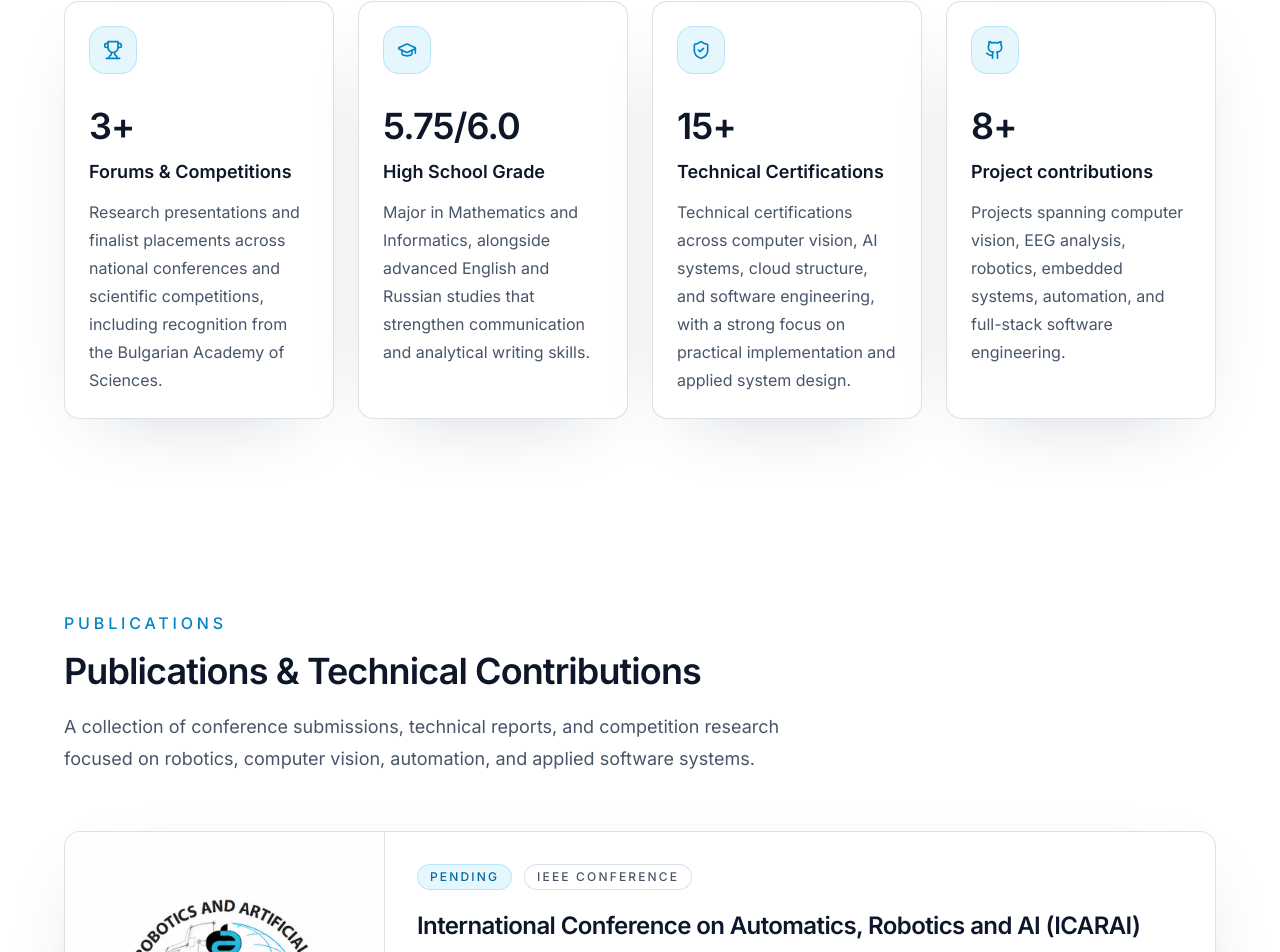
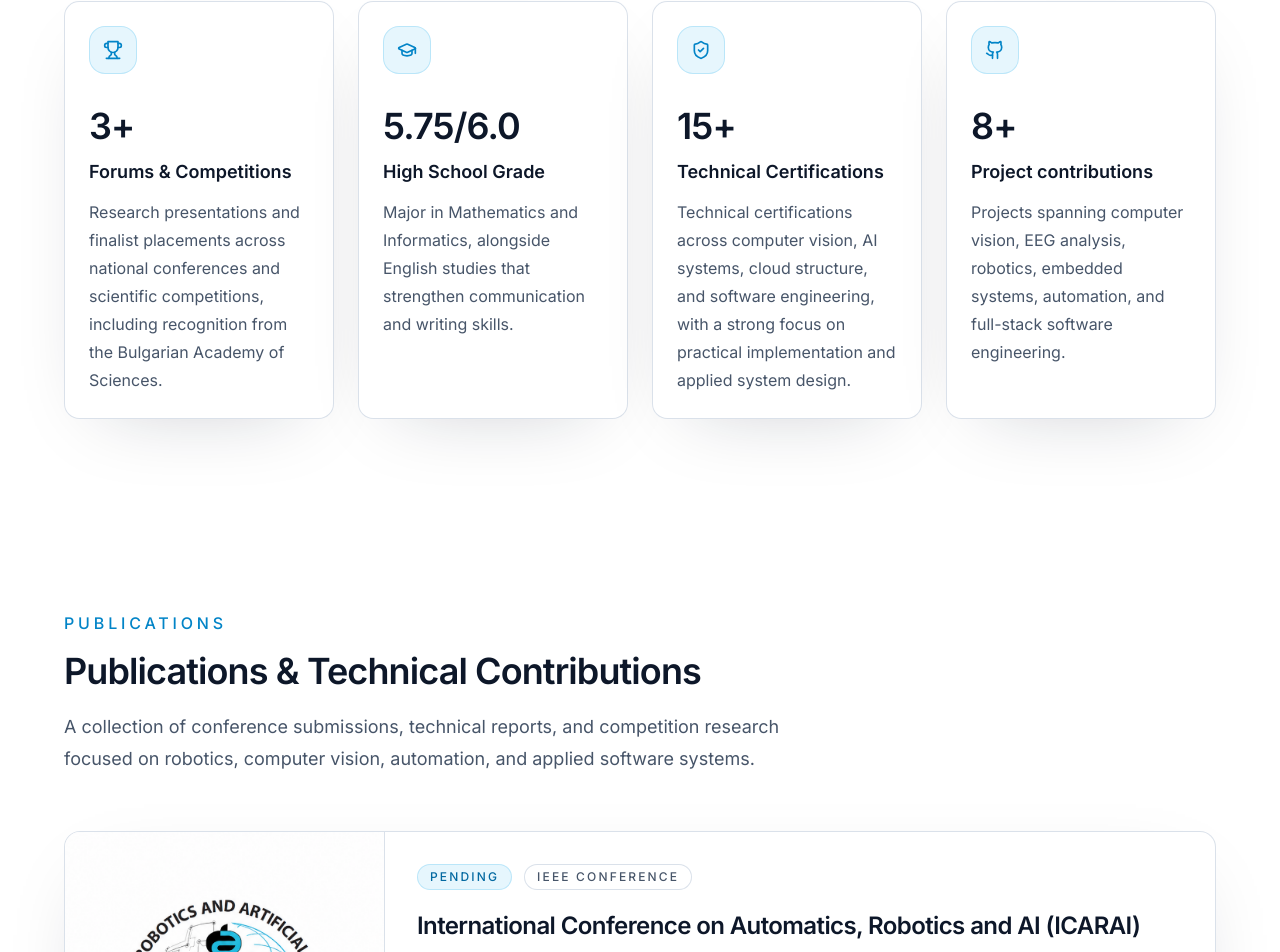
Before and after one commit to Sava-Statkov/Portfolio-Website, a Next.js app: page / in a window 1280 px wide. Shown: the part 4779-5731 px from the top of the page. Built offline with nearby package versions, Linux system fonts and the light colour scheme.

Commit message:
Portfolio Update

```diff
--- a/data/portfolio.ts
+++ b/data/portfolio.ts
@@ -237,7 +237,7 @@ export const achievements: Achievement[] = [
     value: 5.75,
     suffix: "/6.0",
     decimals: 2,
-    detail: "Major in Mathematics and Informatics, alongside advanced English and Russian studies that strengthen communication and analytical writing skills.",
+    detail: "Major in Mathematics and Informatics, alongside English studies that strengthen communication and writing skills.",
     icon: "graduation"
   },
   {
```
